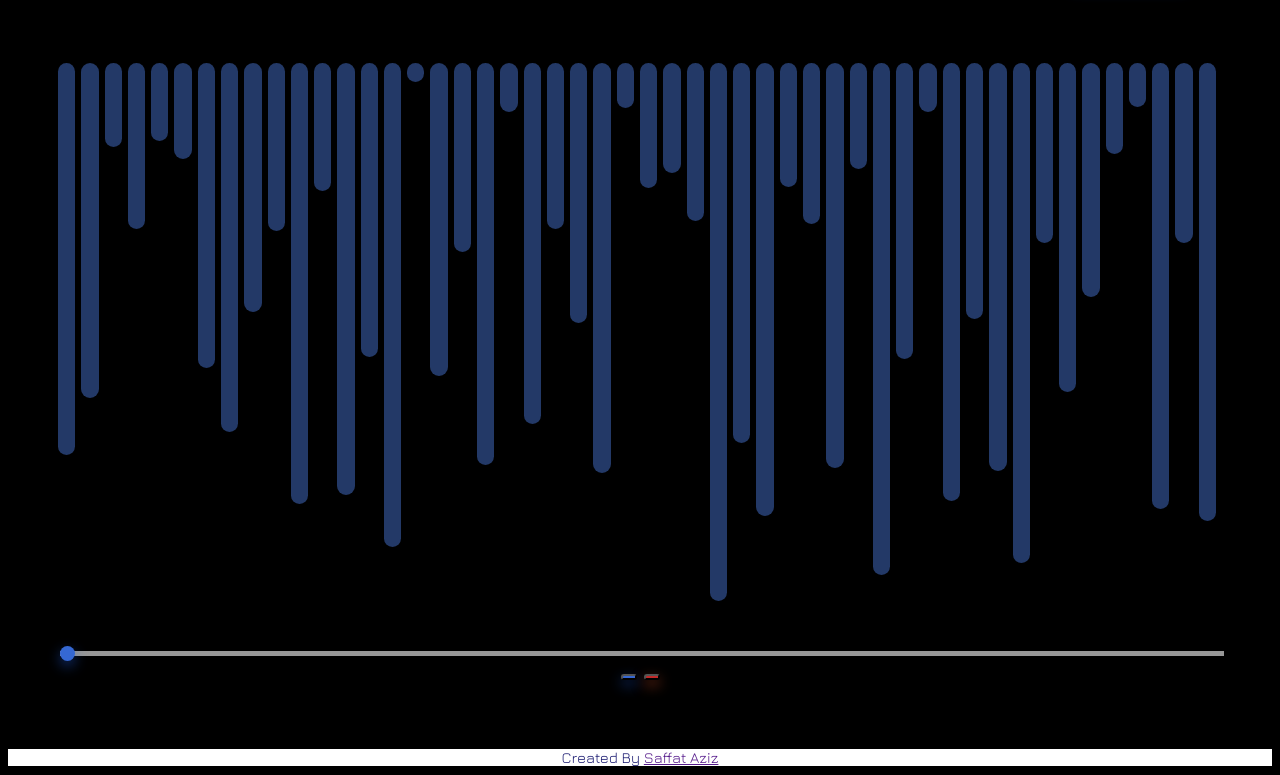
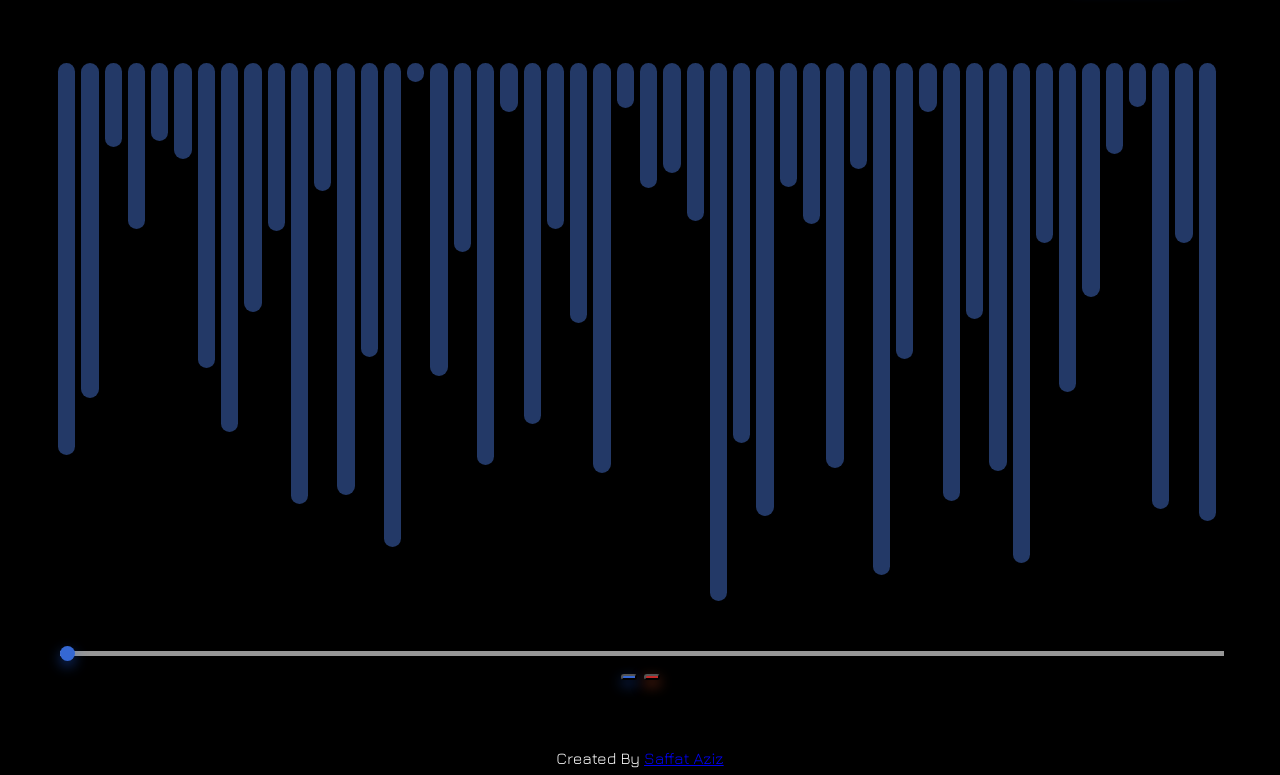
Before and after one commit to Syndicate555/Sorting-Algorithm-Visualizer, a website with bundled scripts: page index.html in a window 1280 px wide. Shown: the part 408-1183 px from the top of the page. Built offline with nearby package versions, Linux system fonts and the light colour scheme; some icons are missing.

Commit message:
Update index.html

```diff
--- a/index.html
+++ b/index.html
@@ -156,8 +156,8 @@
     <br />
     <br />
     <div>
-      <footer id="footer" style="text-align: center; background-color: rgb(255, 255, 255); color: midnightblue; font-size: 15px;">
-        Created By <a href src="https://www.saffataziz.site/">Saffat Aziz</href>
+      <footer id="footer" style="text-align: center;">
+        Created By <a href ="https://www.saffataziz.site/" >Saffat Aziz</href>
       </footer>
     </div>
 
```
